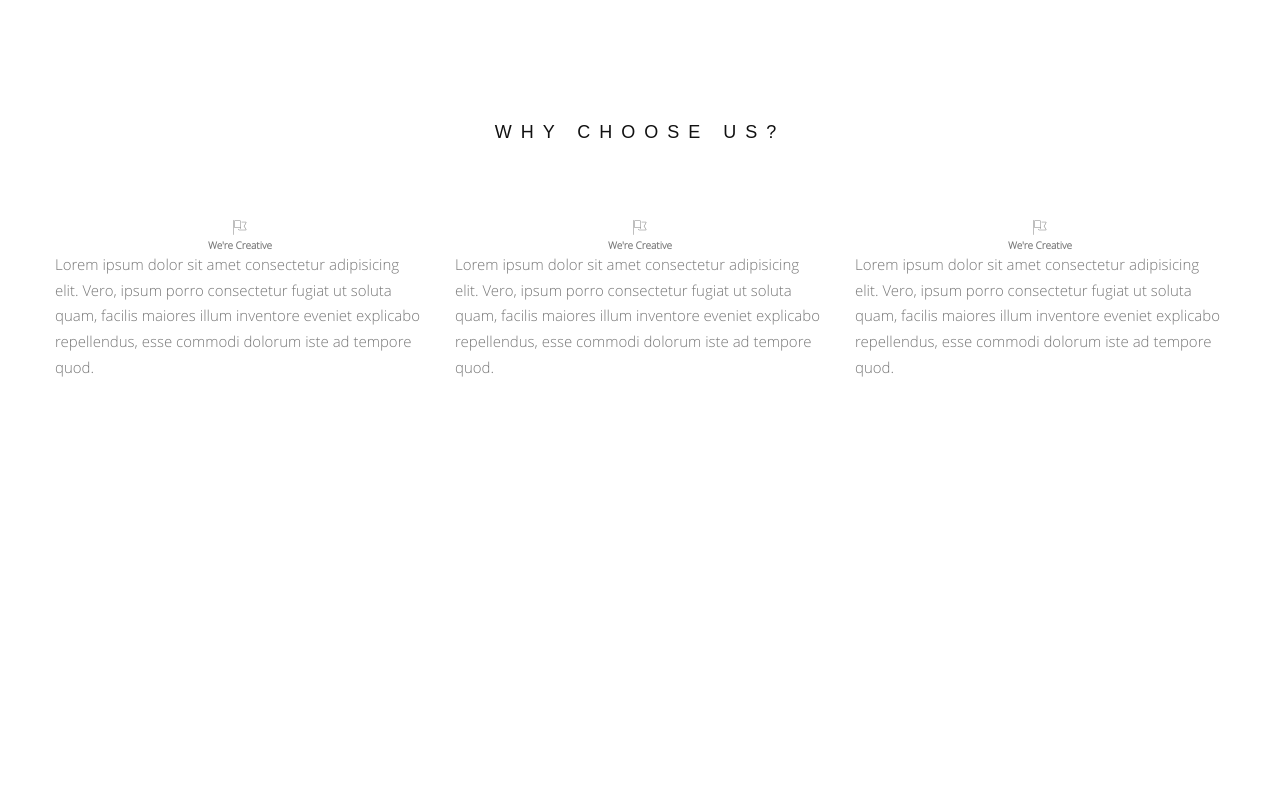
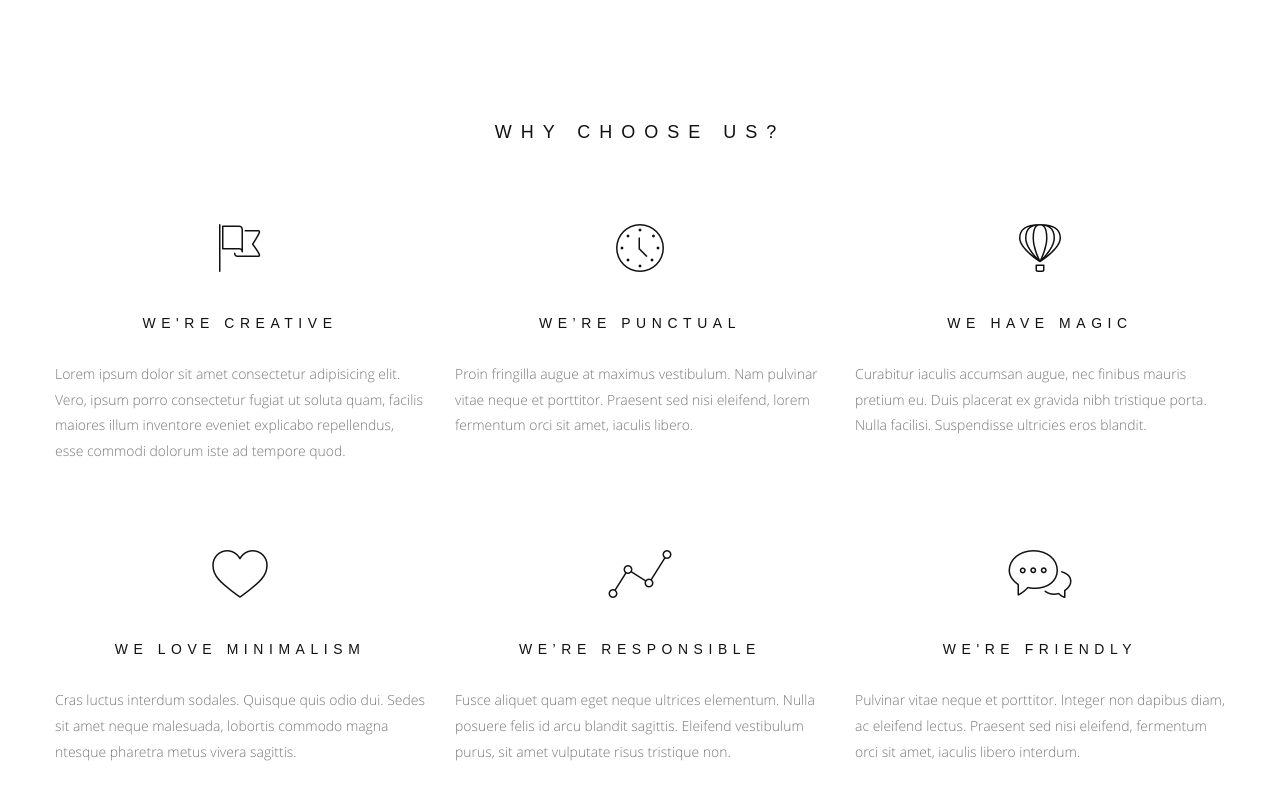
Before and after one commit to Giruta/First_Project_Landing, a plain HTML site: page index.html in a window 1280 px wide. Shown: the part 2636-3436 px from the top of the page. Before the commit the page ends 3152 px from the top, so only its background shows below. Drawn offline with Linux system fonts and the light colour scheme; a web font is replaced by a local one.

Commit message:
Add files via upload
add styles for .why-choose-us

```diff
--- a/css/style.css
+++ b/css/style.css
@@ -214,6 +214,9 @@ button {
 }
 .default-text {
 	line-height: 1.73rem;
+	color: #777;
+	font-size: 1rem;
+	font-family: 'Open Sans Light', sans-serif;
 }
 /* Default component end */
 
@@ -322,8 +325,7 @@ button {
 /*//////////////////////////////*/
 /* ===== Lets talk start ===== */
 .lets-talk-wrapper {
-	padding-top: 140px;
-	padding-bottom: 140px;
+	padding: 140px 0;
 }
 .lets-talk-wrapper .title {
 	font-family: "Dosis Light", sans-serif;
@@ -337,5 +339,25 @@ button {
 	margin-bottom: 37px;
 }
 /* ===== Lets talk end ===== */
-/* Custom style end */
-/*////////////////////////////////*/
+/*//////////////////////////////*/
+/* ===== Wy-choose-us start ===== */
+.why-choose-us .row + .row {
+	margin-top: 80px;
+}
+.advantage-icon {
+	color: #111;
+	font-size: 3.2rem;
+	margin-bottom: 32px;
+}
+.advantage-title {
+	font-size: .93rem;
+	letter-spacing: 0.4em;
+	margin-bottom: 30px;
+}
+.advantage .default-text {
+	font-size: .93rem;
+}
+/* ===== Wy-choose-us end ===== */
+/*/////////////////////////////*/
+/* ===Custom style end =====*/
+/*///////////////////////////*/
--- a/index.html
+++ b/index.html
@@ -151,38 +151,95 @@
           <h3 class="title text-center">Why Choose Us?</h3>
           <div class="row">
             <div class="col col-4">
+              <div class="advantage">
                 <div class="advantage-icon text-center">
                   <span class="icon-flag"></span>
                 </div>
                 <!-- /.advantage-icon -->
-              <h6 class="advantage-title text-center">We're Creative</h6>
+                <h6 class="advantage-title title text-center">We're Creative</h6>
                 <!-- /.advantage-title -->
                 <p class="default-text">Lorem ipsum dolor sit amet consectetur adipisicing elit. Vero, ipsum porro consectetur fugiat ut soluta quam, facilis maiores illum inventore eveniet explicabo repellendus, esse commodi dolorum iste ad tempore quod.</p>
+                <!-- /.advantage-text -->
+              </div>
+              <!-- /.advantage -->
             </div>
             <!-- /.col col-4 -->
             <div class="col col-4">
+              <div class="advantage">
                 <div class="advantage-icon text-center">
-                  <span class="icon-flag"></span>
+                  <span class="icon-clock"></span>
                 </div>
                 <!-- /.advantage-icon -->
-                <h6 class="advantage-title text-center">We're Creative</h6>
+                <h6 class="advantage-title title text-center">We’re Punctual</h6>
                 <!-- /.advantage-title -->
-                <p class="default-text">Lorem ipsum dolor sit amet consectetur adipisicing elit. Vero, ipsum porro consectetur fugiat ut soluta quam, facilis maiores illum inventore eveniet explicabo repellendus, esse commodi dolorum iste ad tempore quod.</p>
+                <p class="default-text">Proin fringilla augue at maximus vestibulum. Nam pulvinar vitae neque et porttitor. Praesent sed nisi eleifend, lorem fermentum orci sit amet, iaculis libero.</p>
+                <!-- /.advantage-text -->
+              </div>
+              <!-- /.advantage -->
             </div>
             <!-- /.col col-4 -->
             <div class="col col-4">
+              <div class="advantage">
                 <div class="advantage-icon text-center">
-                  <span class="icon-flag"></span>
+                  <span class="icon-hotairballoon"></span>
                 </div>
                 <!-- /.advantage-icon -->
-                <h6 class="advantage-title text-center">We're Creative</h6>
+                <h6 class="advantage-title title text-center">We have magic</h6>
                 <!-- /.advantage-title -->
-                <p class="default-text">Lorem ipsum dolor sit amet consectetur adipisicing elit. Vero, ipsum porro consectetur fugiat ut soluta quam, facilis maiores illum inventore eveniet explicabo repellendus, esse commodi dolorum iste ad tempore quod.</p>
+                <p class="default-text">Curabitur iaculis accumsan augue, nec finibus mauris pretium eu. Duis placerat ex gravida nibh tristique porta. Nulla facilisi. Suspendisse ultricies eros blandit.</p>
+                <!-- /.advantage-text -->
+              </div>
+              <!-- /.advantage -->
+            </div>
+            <!-- /.col col-4 -->
+          </div>
+          <div class="row">
+            <div class="col col-4">
+              <div class="advantage">
+                <div class="advantage-icon text-center">
+                  <span class="icon-heart"></span>
+                </div>
+                <!-- /.advantage-icon -->
+                <h6 class="advantage-title title text-center">We love minimalism</h6>
+                <!-- /.advantage-title -->
+                <p class="default-text">Cras luctus interdum sodales. Quisque quis odio dui. Sedes sit amet neque malesuada, lobortis  commodo magna ntesque pharetra metus vivera sagittis.</p>
+                <!-- /.advantage-text -->
+              </div>
+              <!-- /.advantage -->
+            </div>
+            <!-- /.col col-4 -->
+            <div class="col col-4">
+              <div class="advantage">
+                <div class="advantage-icon text-center">
+                  <span class="icon-linegraph"></span>
+                </div>
+                <!-- /.advantage-icon -->
+                <h6 class="advantage-title title text-center">We’re responsible</h6>
+                <!-- /.advantage-title -->
+                <p class="default-text">Fusce aliquet quam eget neque ultrices elementum. Nulla posuere felis id arcu blandit sagittis. Eleifend vestibulum purus, sit amet vulputate risus tristique non.</p>
+                <!-- /.advantage-text -->
+              </div>
+              <!-- /.advantage -->
+            </div>
+            <!-- /.col col-4 -->
+            <div class="col col-4">
+              <div class="advantage">
+                <div class="advantage-icon text-center">
+                  <span class="icon-chat"></span>
+                </div>
+                <!-- /.advantage-icon -->
+                <h6 class="advantage-title title text-center">We're Friendly</h6>
+                <!-- /.advantage-title -->
+                <p class="default-text">Pulvinar vitae neque et porttitor. Integer non dapibus diam, ac eleifend lectus. Praesent sed nisi eleifend, fermentum orci sit amet, iaculis libero interdum.</p>
+                <!-- /.advantage-text -->
+              </div>
+              <!-- /.advantage -->
             </div>
             <!-- /.col col-4 -->
           </div>
           <!-- /.row -->
         </div>
+        <!-- /.container -->
       </div>
       <!-- /.default-section why-choose-us -->
     </div>
```
Lines whose indentation alone changed are shown as unchanged.
